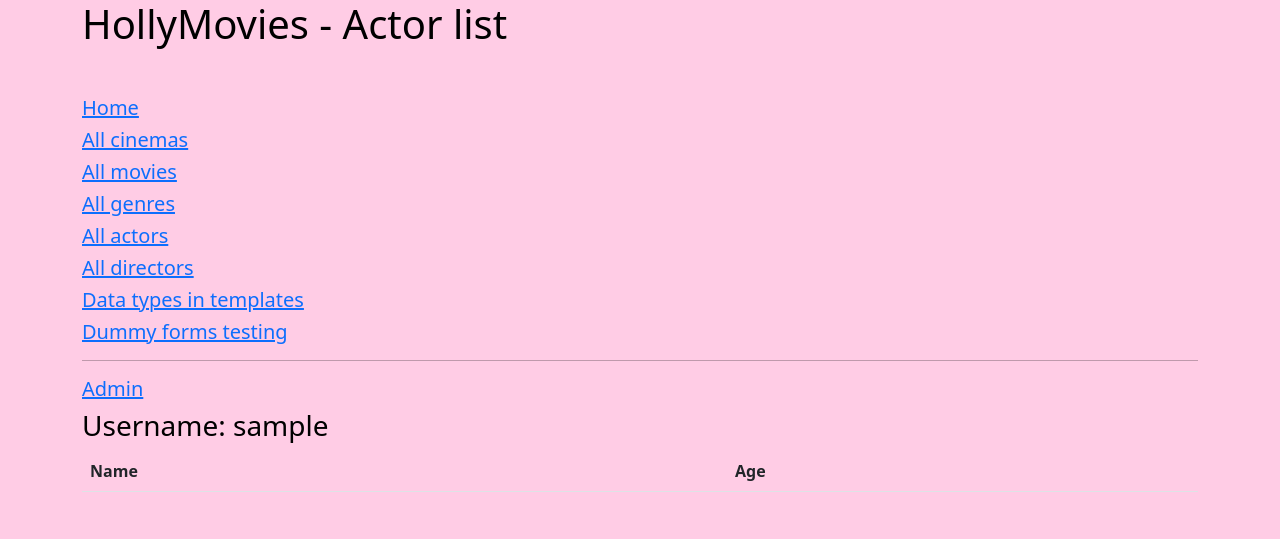
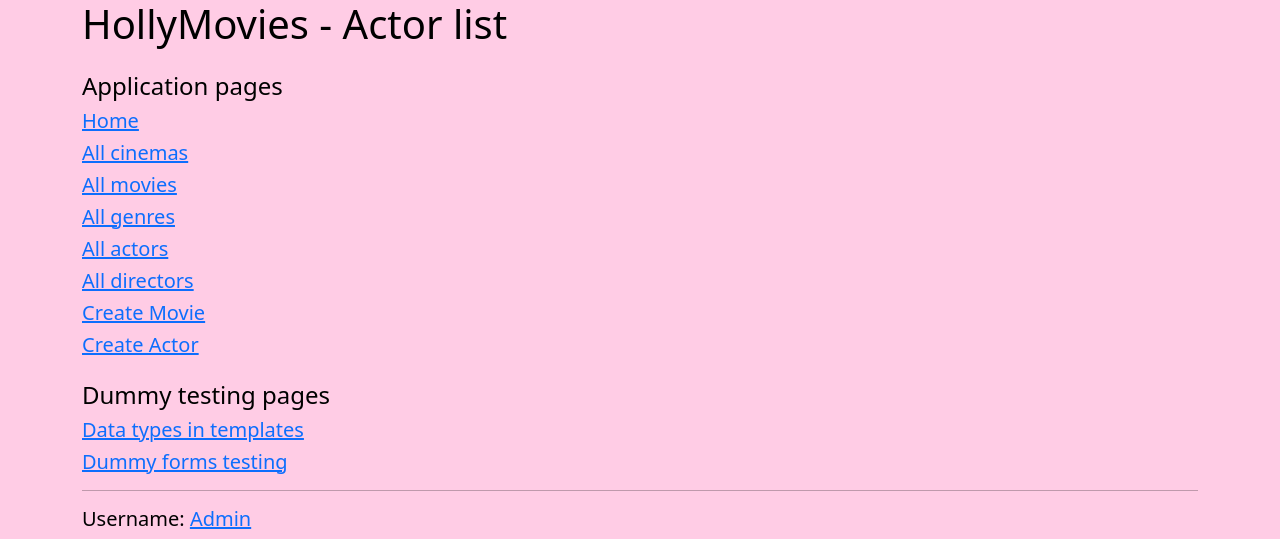
Before and after one commit to Aikusoid/hollymovies, a Django app: page /actors/list/ in a window 1280 px wide. Shown: the top 539 px of the page. Run offline with Django 3.2, Linux system fonts and the light colour scheme; the visitor is signed in with stand-in values (Sample User, id 1); data that the repository does not hold is empty.

Commit message:
added create/update movie feature, create actor feature

```diff
--- a/movie/forms.py
+++ b/movie/forms.py
@@ -1,6 +1,8 @@
 from django import forms
+from django.core.exceptions import ValidationError
+from django.forms import EmailInput
 
-from movie.models import Movie
+from movie.models import Movie, Genre, Actor
 
 
 class CustomDatetimeInput(forms.DateTimeInput):
@@ -15,13 +17,74 @@ DIFFICULTY_CHOICES = (
 )
 
 
+def validate_username_is_not_aigerim(value):
+    if value == 'Aigerim':
+        raise ValidationError("Username cannot be 'Aigerim'")
+
+
+def validate_capitalized(value):
+    if value[0].islower():
+        raise ValidationError('First letter must be uppercase')
+
+
+class BootstrapEmailWidget(EmailInput):
+    def __init__(self, attrs={}):
+        attrs.update({'class': 'form-control'})
+        super(BootstrapEmailWidget, self).__init__(attrs=attrs)
+
+
 class DummyForm(forms.Form):
     int_field = forms.IntegerField(required=False, min_value=5, max_value=10)
-    username = forms.CharField(required=False, empty_value='unknown', label='Dummy username')
-    email = forms.EmailField(required=False)
+    username = forms.CharField(validators=[validate_username_is_not_aigerim], required=False, empty_value='unknown',
+                               label='Dummy username')
+    email = forms.EmailField(required=False, widget=BootstrapEmailWidget)
     datetime_test = forms.DateTimeField(widget=CustomDatetimeInput)
     # alternative:
     # datetime_test = forms.DateTimeField(widget=forms.DateTimeInput(attrs={'type': 'date'}))
     movie = forms.ModelChoiceField(queryset=Movie.objects.all())
     movies = forms.ModelMultipleChoiceField(queryset=Movie.objects.all())
     difficulty = forms.ChoiceField(choices=DIFFICULTY_CHOICES)
+
+    def clean_username(self):
+        return self.cleaned_data['username'].capitalize()
+
+    def __init__(self, min_likes, *args, **kwargs):
+        super(DummyForm, self).__init__(*args, **kwargs)
+        queryset = Movie.objects.filter(likes__gte=min_likes)
+        self.fields['movie'].queryset = queryset
+        self.fields['movies'].queryset = queryset
+
+# class MovieForm(forms.Form):
+#     name = forms.CharField(max_length=512)
+#     description = forms.CharField(widget=forms.Textarea)
+#     likes = forms.IntegerField(default=0)
+#     dislikes = forms.IntegerField(default=0)
+#     rating = forms.FloatField(max_value=10, min_value=0, default=0)
+#     genre = forms.ModelChoiceField(required=False, queryset=Genre.objects.all())
+
+
+# class MovieForm(forms.ModelForm):
+#     class Meta:
+#         model = Movie
+#         # fields = '__all__'
+#         fields = ['name', 'description', 'rating', 'genre']
+#
+#
+# class ActorForm(forms.ModelForm):
+#     class Meta:
+#         model = Actor
+#         fields = '__all__'
+
+class MovieForm(forms.ModelForm):
+    name = forms.CharField(max_length=512, validators=[validate_capitalized])
+
+    class Meta:
+        model = Movie
+        fields = ['name', 'description', 'rating', 'genre']
+        # fields = '__all__'
+
+
+class ActorForm(forms.ModelForm):
+    class Meta:
+        model = Actor
+        fields = '__all__'
--- a/movie/static/css/style.css
+++ b/movie/static/css/style.css
@@ -2,3 +2,7 @@ body{
     background-color: rgba(255, 180, 217, 0.68);
     color: black;
 }
+
+form{
+    justify-content: space-between;
+}
--- a/movie/templates/base.html
+++ b/movie/templates/base.html
@@ -10,26 +10,28 @@
 <body>
 <div class="container">
     <h1>HollyMovies - {% block current_tab %}{% endblock current_tab %}</h1>
-    <h5 class="mt-5 links"><a href="{% url 'homepage' %}">Home</a></h5>
-    <h5><a href="{% url 'cinema-list' %}">All cinemas</a></h5>
-    <h5><a href="{% url 'movie-list' %}">All movies</a></h5>
-    <h5><a href="{% url 'genre-list' %}">All genres</a></h5>
-    <h5><a href="{% url 'actor-list' %}"> All actors</a></h5>
-    <h5><a href="{% url 'director-list' %}"> All directors</a></h5>
-    <h5><a href="{% url 'data-types-testing' %}"> Data types in templates</a></h5>
-    <h5><a href="{% url 'dummy-form' %}">Dummy forms testing</a></h5>
+    <h4 class="pt-3">Application pages</h4>
+    <h5 class="links"><a href="{% url 'homepage' %}">Home</a></h5>
+    <h5 class="links"><a href="{% url 'cinema-list' %}">All cinemas</a></h5>
+    <h5 class="links"><a href="{% url 'movie-list' %}">All movies</a></h5>
+    <h5 class="links"><a href="{% url 'genre-list' %}">All genres</a></h5>
+    <h5 class="links"><a href="{% url 'actor-list' %}"> All actors</a></h5>
+    <h5 class="links"><a href="{% url 'director-list' %}"> All directors</a></h5>
+    <h5 class="links"><a href="{% url 'create-movie' %}">Create Movie</a></h5>
+    <h5 class="links"><a href="{% url 'create-actor' %}">Create Actor</a></h5>
+    <h4 class="pt-3">Dummy testing pages</h4>
+    <h5 class="links"><a href="{% url 'data-types-testing' %}"> Data types in templates</a></h5>
+    <h5 class="links"><a href="{% url 'dummy-form' %}">Dummy forms testing</a></h5>
     <hr />
 
-    {% if request.user.is_superuser %}
-        <h5><a href="{% url 'admin:index' %}">Admin</a></h5>
-
-
-    {% endif %}
-
     {% if request.user.is_authenticated %}
-        <h3>Username: {{ request.user.username }}</h3>
+        {% if request.user.is_superuser %}
+            <h5 class="links">Username: <a href="{% url 'admin:index' %}">Admin</a></h5>
+        {% else %}
+            <h5>Username: {{ request.user.username }}</h5>
+        {% endif %}
     {% else %}
-        <h3>login</h3>
+        <h5>login</h5>
     {% endif %}
     {% block body %}
     {% endblock body %}
--- a/movie/templates/dummy_forms.html
+++ b/movie/templates/dummy_forms.html
@@ -9,7 +9,7 @@
 <body>
 
 <div class="container">
-    <form action="{% url 'dummy-form' %}" method="POST" class="mt-5">
+    <form action="{% url 'dummy-form' %}" method="POST" class="mt-5 d-flex flex-column justify-content-between">
         <h1>Form explicit</h1>
         {% csrf_token %}
         {{ form.int_field.label }}: {{ form.int_field }} {{ form.int_field.errors }}
@@ -41,7 +41,7 @@
         {{ form.as_ul }}
     </form>
 
-    <form action="{% url 'dummy-form' %}" method="POST" class="mt-5">
+    <form action="{% url 'dummy-form' %}" method="POST" class="mt-5 d-flex flex-column justify-content-between">
         <h1>Form default</h1>
         {% csrf_token %}
         {{ form}}
--- a/movie/templates/movieDetail.html
+++ b/movie/templates/movieDetail.html
@@ -31,6 +31,9 @@
             <div class="col-1">
                 <a href="{% url 'dislike-movie' object.pk %}" class="btn btn-danger">dislike</a>
             </div>
+            <div class="col-1">
+                <a href="{% url 'update-movie' object.pk %}" class="btn btn-primary">Update</a>
+            </div>
         </div>
     {% endif %}
 {% endblock body %}
--- a/movie/urls.py
+++ b/movie/urls.py
@@ -1,7 +1,8 @@
 from django.urls import path
 from movie.views import homepage_view, MovieListView, GenreListView, ActorListView, \
     DirectorListView, MovieDetailView, GenreDetailView, DirectorDetailView, ActorDetailView, DislikeMovieView, \
-    TestingCheatSheetView, CinemaListView, CinemaDetailView, ShowingDetailView, DummyFormView
+    TestingCheatSheetView, CinemaListView, CinemaDetailView, ShowingDetailView, DummyFormView, CreateMovieView, \
+    CreateActorView, UpdateMovieView
 
 urlpatterns = [
     path('homepage/', homepage_view, name='homepage'),
@@ -19,4 +20,7 @@ urlpatterns = [
     path('cinema/<int:pk>/', CinemaDetailView.as_view(), name='cinema-detail'),
     path('showing/<int:pk>/', ShowingDetailView.as_view(), name='showing-detail'),
     path('dummy_forms/', DummyFormView.as_view(), name='dummy-form'),
+    path('create/movie/', CreateMovieView.as_view(), name='create-movie'),
+    path('create/actor/', CreateActorView.as_view(), name='create-actor'),
+    path('update/movie/<int:pk>/', UpdateMovieView.as_view(), name='update-movie'),
 ]
--- a/movie/views.py
+++ b/movie/views.py
@@ -1,12 +1,13 @@
 from django.forms import Form
-from django.shortcuts import render, resolve_url, get_object_or_404, redirect
+from django.shortcuts import render, get_object_or_404, redirect
 from django.http import HttpResponse
+from django.urls import reverse_lazy, reverse
 from django.template.response import TemplateResponse
 from django.views import View
-from django.views.generic import ListView, TemplateView
+from django.views.generic import ListView, TemplateView, FormView, CreateView, UpdateView
 from django.views.generic.detail import SingleObjectTemplateResponseMixin, BaseDetailView, DetailView
 
-from movie.forms import DummyForm
+from movie.forms import DummyForm, MovieForm, ActorForm
 from movie.models import Movie, Genre, MovieLikeRegister, Actor, Director, Cinema, CinemaMovieShowings
 
 
@@ -244,28 +245,23 @@ class ShowingDetailView(DetailView):
         return self.get(request, *args, *kwargs)
 
 
-class DummyFormView(View):
+class DummyFormView(FormView):
+    form_class = DummyForm
+    template_name = 'dummy_forms.html'
+    success_url = reverse_lazy('dummy-form')
+    initial = {'username': 'Honza'}
 
-    def get(self, request, *args, **kwargs):
-        context = {
-            'form': DummyForm()
-        }
-        return TemplateResponse(request, 'dummy_forms.html', context=context)
+    def get_form_class(self, form_class=None):
+        return DummyForm(10, **self.get_form_kwargs())
 
-    def post(self, request, *args, **kwargs):
-        bounded_form = DummyForm(data=request.POST)
-
-        if not bounded_form.is_valid():
-            context = {'form': bounded_form}
-            return TemplateResponse(request, 'dummy_forms.html', context=context)
-
-        int_field = bounded_form.cleaned_data['int_field']
-        username = bounded_form.cleaned_data['username']
-        email = bounded_form.cleaned_data['email']
-        datetime_test = bounded_form.cleaned_data['datetime_test']
-        movie = bounded_form.cleaned_data['movie']
-        movies = bounded_form.cleaned_data['movies']
-        difficulty = bounded_form.cleaned_data['difficulty']
+    def form_valid(self, form):
+        int_field = form.cleaned_data['int_field']
+        username = form.cleaned_data['username']
+        email = form.cleaned_data['email']
+        datetime_test = form.cleaned_data['datetime_test']
+        movie = form.cleaned_data['movie']
+        movies = form.cleaned_data['movies']
+        difficulty = form.cleaned_data['difficulty']
         print(int_field)
         print(username)
         print(email)
@@ -273,4 +269,65 @@ class DummyFormView(View):
         print(movie)
         print(movies)
         print(difficulty)
-        return self.get(request, *args, **kwargs)
+
+        return super(DummyFormView, self).form_valid(form)
+
+    def form_invalid(self, form):
+        print('Form is invalid!')
+        return super(DummyFormView, self).form_invalid(form)
+
+# class DummyFormView(View):
+#
+#     def get(self, request, *args, **kwargs):
+#         context = {
+#             'form': DummyForm()
+#         }
+#         return TemplateResponse(request, 'dummy_forms.html', context=context)
+#
+#     def post(self, request, *args, **kwargs):
+#         bounded_form = DummyForm(data=request.POST)
+#
+#         if not bounded_form.is_valid():
+#             context = {'form': bounded_form}
+#             return TemplateResponse(request, 'dummy_forms.html', context=context)
+#
+#         int_field = bounded_form.cleaned_data['int_field']
+#         username = bounded_form.cleaned_data['username']
+#         email = bounded_form.cleaned_data['email']
+#         datetime_test = bounded_form.cleaned_data['datetime_test']
+#         movie = bounded_form.cleaned_data['movie']
+#         movies = bounded_form.cleaned_data['movies']
+#         difficulty = bounded_form.cleaned_data['difficulty']
+#         print(int_field)
+#         print(username)
+#         print(email)
+#         print(datetime_test)
+#         print(movie)
+#         print(movies)
+#         print(difficulty)
+#         return self.get(request, *args, **kwargs)
+
+
+class CreateMovieView(CreateView):
+    template_name = 'createMovie.html'
+    form_class = MovieForm
+
+    def get_success_url(self):
+        return reverse('movie-detail', args=[self.object.id])
+
+
+class UpdateMovieView(UpdateView):
+    template_name = 'movieUpdate.html'
+    form_class = MovieForm
+    model = Movie
+
+    def get_success_url(self):
+        return reverse('movie-detail', args=[self.object.id])
+
+
+class CreateActorView(CreateView):
+    template_name = 'createActor.html'
+    form_class = ActorForm
+
+    def get_success_url(self):
+        return reverse('actor-detail', args=[self.object.id])
```
Also changed, not shown: movie/templates/createActor.html (added, +11 -0 lines), movie/templates/createMovie.html (added, +11 -0 lines), movie/templates/movieUpdate.html (added, +11 -0 lines).
